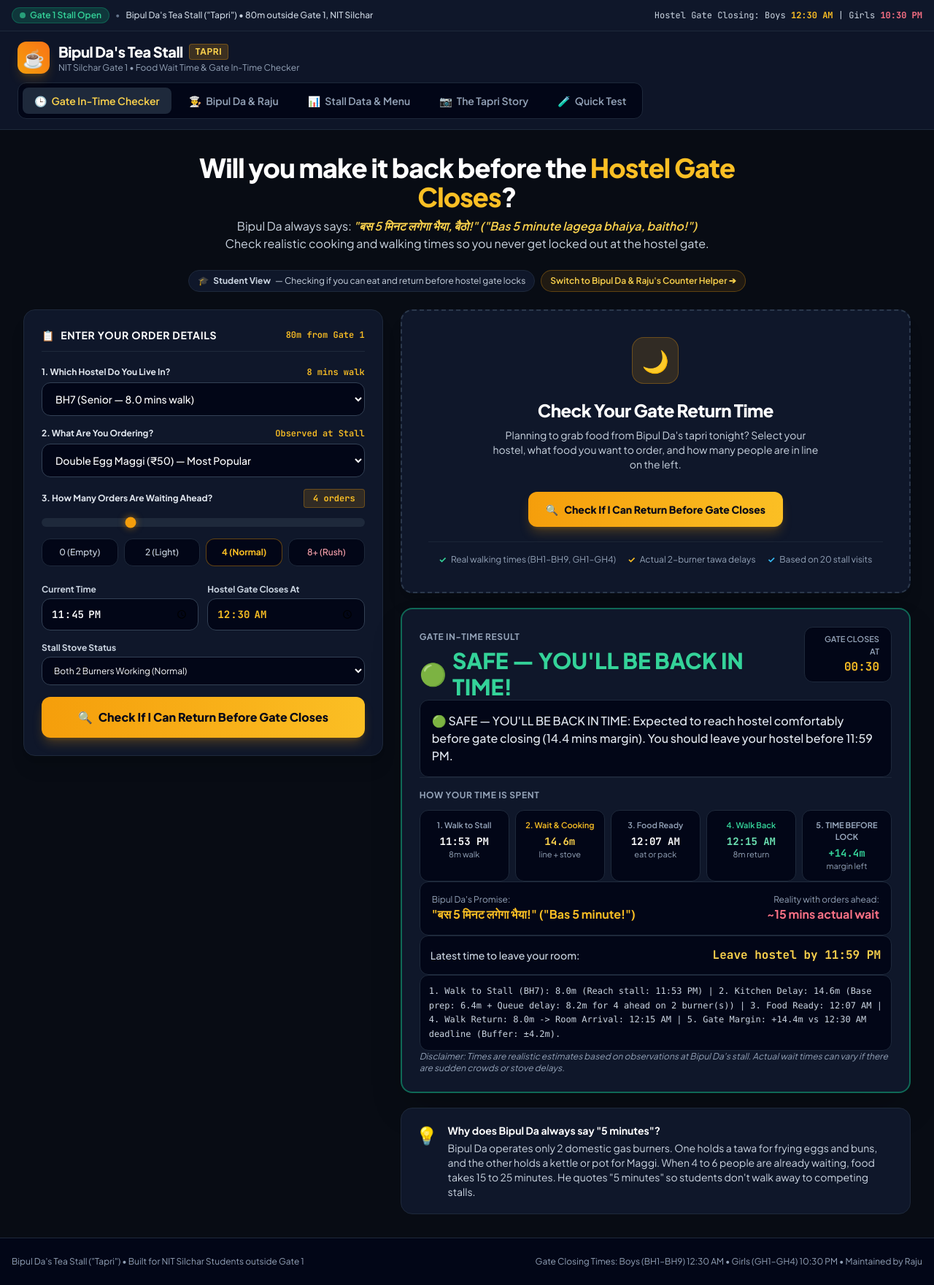
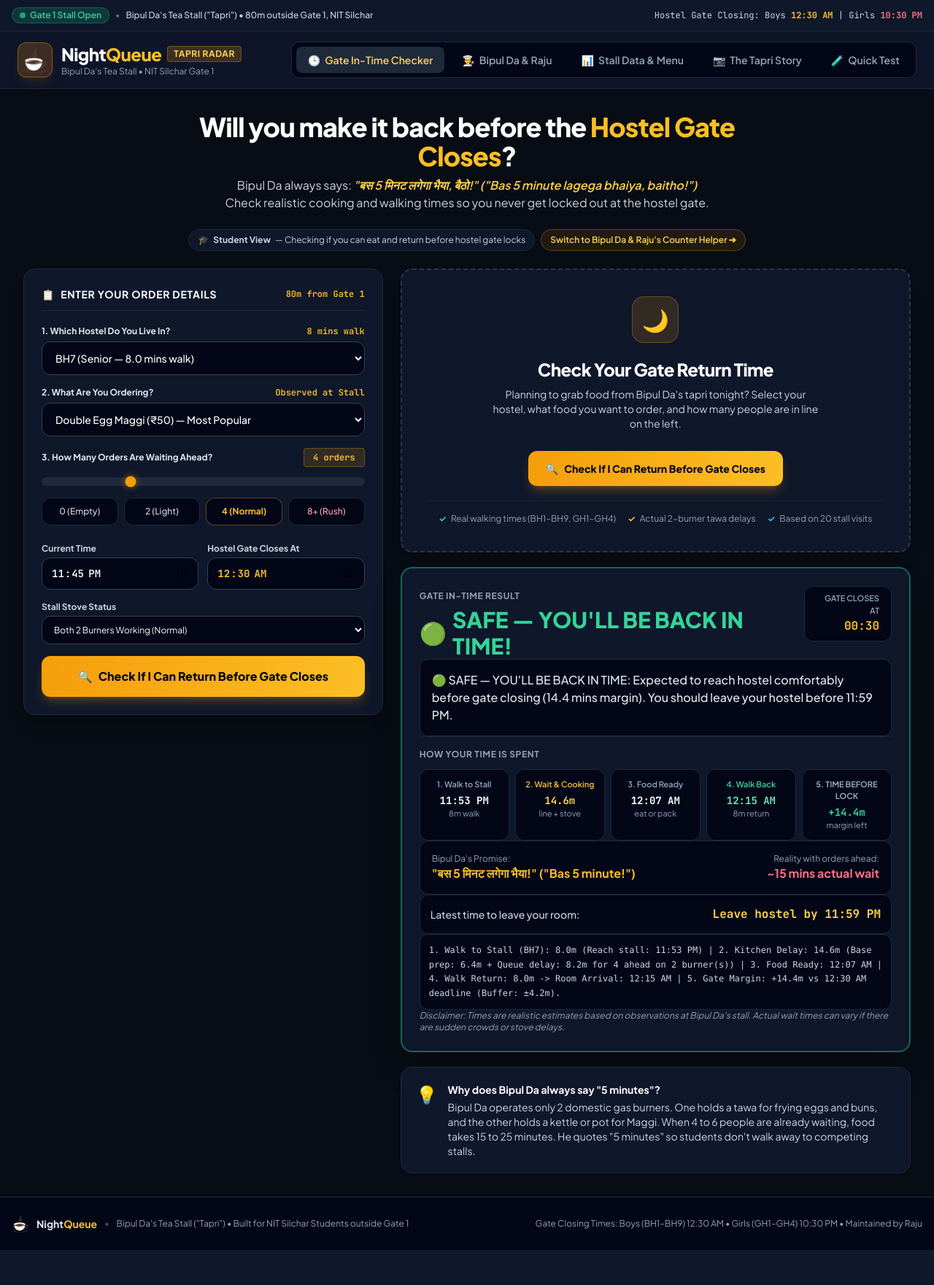
Before and after one commit to Mahendra-2173/NIGHTQUEUE, a Flask app: page / in a window 1280 px wide. Shown: the whole page at 73% size. After the commit the page ends 1713 px from the top, so only its background shows below. Run offline with Flask 3, Linux system fonts and the light colour scheme; some libraries are stand-ins or nearby versions.

Commit message:
Add tea cup logo asset and rebrand website header and footer as NightQueue

```diff
--- a/app.py
+++ b/app.py
@@ -48,8 +48,14 @@ def test_page():
 
 @app.route("/photos/<path:filename>")
 def serve_photo(filename):
-    """Serves fieldwork timestamped photos."""
+    """Serves fieldwork timestamped photos and site assets."""
     return send_from_directory("photos", filename)
+
+
+@app.route("/favicon.ico")
+def favicon():
+    """Serves site favicon."""
+    return send_from_directory("photos", "favicon.ico")
 
 
 # REST API Endpoints
--- a/templates/index.html
+++ b/templates/index.html
@@ -3,7 +3,9 @@
 <head>
   <meta charset="UTF-8">
   <meta name="viewport" content="width=device-width, initial-scale=1.0">
-  <title>Bipul Da's Tea Stall ("Tapri") — NIT Silchar Gate 1 Curfew & Food Wait Checker</title>
+  <title>NightQueue — NIT Silchar Gate 1 Curfew & Food Wait Radar</title>
+  <link rel="icon" type="image/png" href="/photos/favicon.png">
+  <link rel="shortcut icon" href="/favicon.ico">
   <script src="https://cdn.tailwindcss.com"></script>
   <link rel="preconnect" href="https://fonts.googleapis.com">
   <link href="https://fonts.googleapis.com/css2?family=Plus+Jakarta+Sans:wght@400;500;600;700;800&family=JetBrains+Mono:wght@400;500;600;700&display=swap" rel="stylesheet">
@@ -75,15 +77,17 @@
 
       <!-- Brand & Identification -->
       <a href="#checker" onclick="showPage('checker')" class="flex items-center space-x-3 group cursor-pointer focus:outline-none">
-        <div class="h-11 w-11 rounded-xl bg-gradient-to-tr from-amber-500 to-orange-500 flex items-center justify-center text-slate-950 font-black text-2xl shadow-lg shadow-amber-500/20 group-hover:scale-105 transition transform">
-          ☕
+        <div class="h-12 w-12 rounded-xl bg-gradient-to-br from-amber-500/20 to-orange-500/20 border border-amber-500/40 p-1 flex items-center justify-center shadow-lg shadow-amber-500/10 group-hover:scale-105 transition transform overflow-hidden bg-slate-900/90">
+          <img src="/photos/logo.png" alt="NightQueue Logo" class="h-full w-full object-contain filter drop-shadow">
         </div>
         <div>
           <div class="flex items-center gap-2">
-            <span class="text-lg sm:text-xl font-extrabold text-white tracking-tight">Bipul Da's Tea Stall</span>
-            <span class="text-xs bg-amber-500/20 text-amber-300 font-bold px-2 py-0.5 rounded border border-amber-500/30 uppercase tracking-wider">Tapri</span>
-          </div>
-          <p class="text-xs text-slate-400">NIT Silchar Gate 1 • Food Wait Time & Gate In-Time Checker</p>
+            <span class="text-xl sm:text-2xl font-black text-white tracking-tight flex items-center">
+              Night<span class="text-amber-400">Queue</span>
+            </span>
+            <span class="text-xs bg-amber-500/20 text-amber-300 font-bold px-2 py-0.5 rounded border border-amber-500/30 uppercase tracking-wider">Tapri Radar</span>
+          </div>
+          <p class="text-xs text-slate-400">Bipul Da's Tea Stall • NIT Silchar Gate 1</p>
         </div>
       </a>
 
@@ -909,8 +913,13 @@
 
   <!-- Global Footer -->
   <footer class="border-t border-slate-800 bg-slate-950 py-6 text-center text-xs text-slate-400">
-    <div class="max-w-7xl mx-auto px-4 flex flex-col sm:flex-row items-center justify-between gap-2">
-      <div>Bipul Da's Tea Stall ("Tapri") • Built for NIT Silchar Students outside Gate 1</div>
+    <div class="max-w-7xl mx-auto px-4 flex flex-col sm:flex-row items-center justify-between gap-4">
+      <div class="flex items-center gap-2.5">
+        <img src="/photos/logo.png" alt="NightQueue Logo" class="h-6 w-6 object-contain">
+        <span class="font-bold text-slate-200 text-sm">Night<span class="text-amber-400">Queue</span></span>
+        <span class="text-slate-600">•</span>
+        <span>Bipul Da's Tea Stall ("Tapri") • Built for NIT Silchar Students outside Gate 1</span>
+      </div>
       <div>Gate Closing Times: Boys (BH1–BH9) 12:30 AM • Girls (GH1–GH4) 10:30 PM • Maintained by Raju</div>
     </div>
   </footer>
--- a/test_server.py
+++ b/test_server.py
@@ -261,6 +261,8 @@ class TestNightQueueComprehensive24(unittest.TestCase):
             ("/api/item-stats", 200),
             ("/photos/stall_setup.jpg", 200),
             ("/photos/cooking_rush.jpg", 200),
+            ("/photos/logo.png", 200),
+            ("/favicon.ico", 200),
         ]
         for url, expected_code in endpoints:
             r = self.client.get(url)
```
Also changed, not shown: photos/favicon.ico (added), photos/favicon.png (added), photos/logo.jpg (added), photos/logo.png (added).
